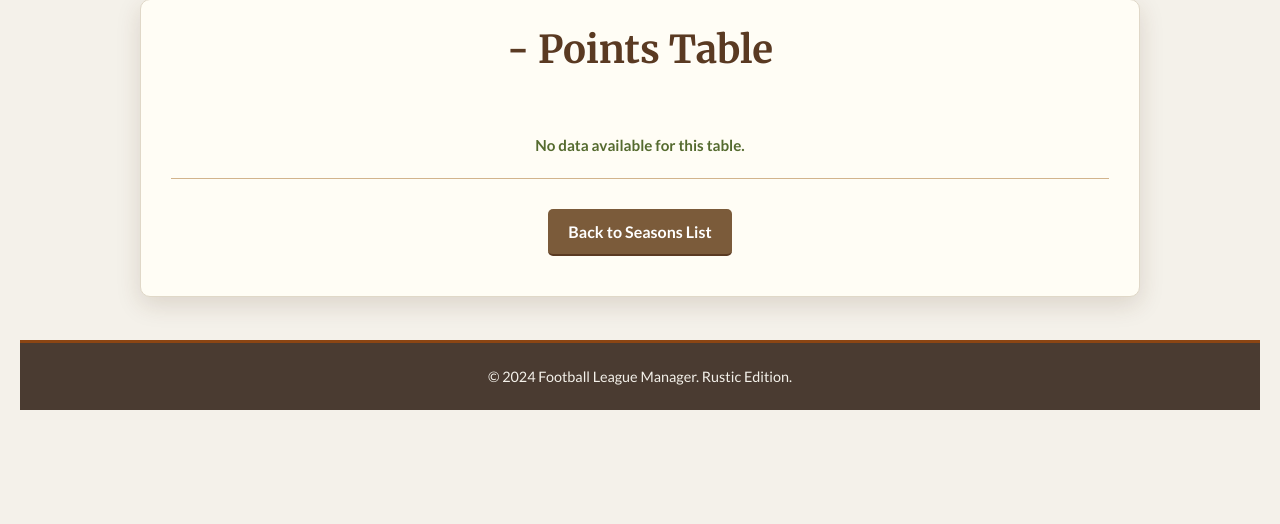
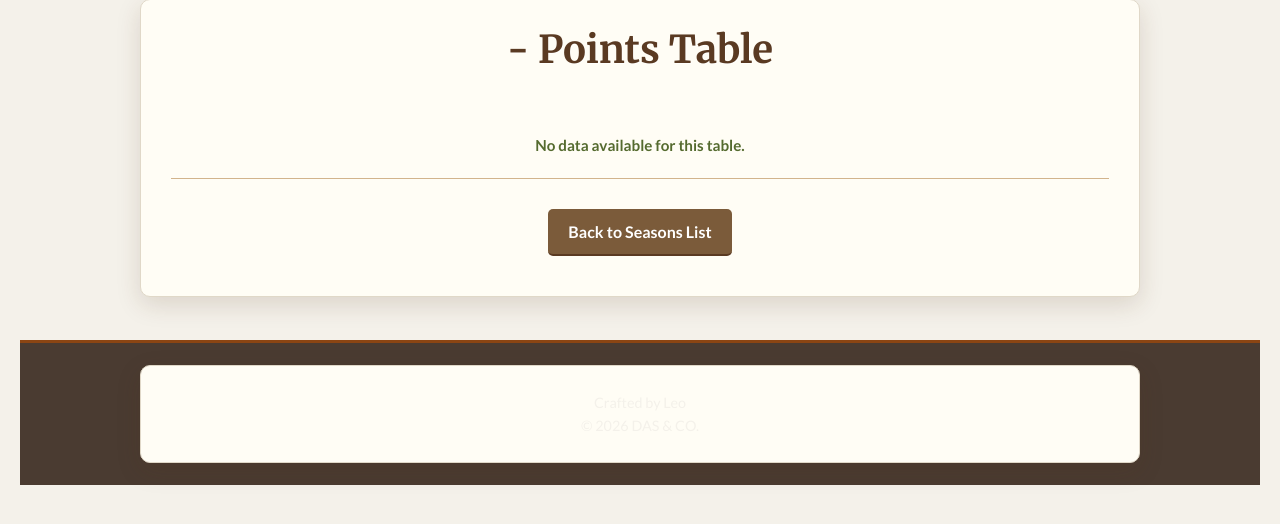
Before and after one commit to Joelsingh61/Avis-pl, a Flask app: template templates/points_table.html in a window 1280 px wide. Shown: the part 21-545 px from the top of the page. Run offline with Flask 3, Linux system fonts and the light colour scheme; the template is opened without the code that fills it, so the values that code supplies are empty.

Commit message:
points_table.html

```diff
--- a/templates/points_table.html
+++ b/templates/points_table.html
@@ -210,7 +210,11 @@
     </div>
 
     <footer class="site-footer">
-        <p>&copy; 2024 Football League Manager. Rustic Edition.</p>
+        <div class="container">
+            <!-- Year hardcoded as we are not changing app.py -->
+            <p class="crafted-by">Crafted by Leo</p>
+            <p class="copyright">&copy; 2026 DAS & CO.</p>
+        </div>
     </footer>
 
 </body>
```
